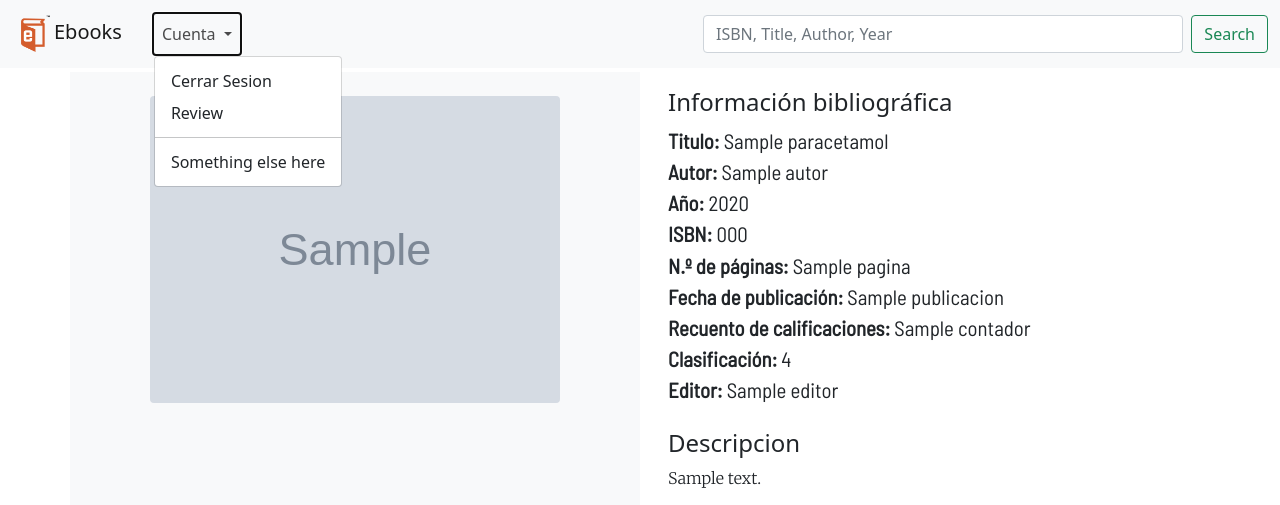
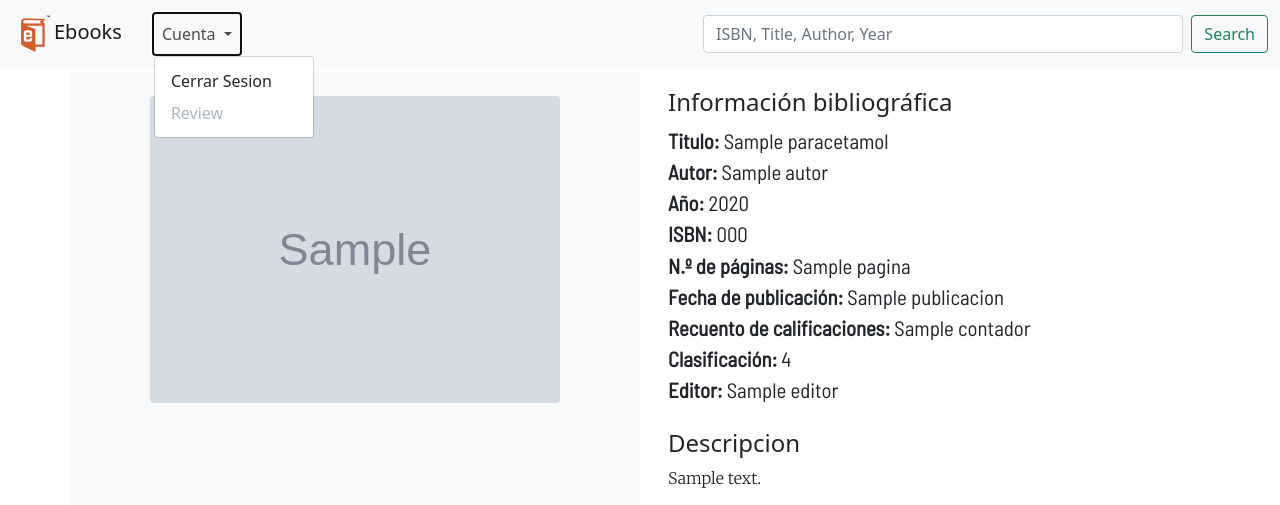
Before and after one commit to ShadowfallES/cs50w-project1, a Flask app: template Templates/books.html in a window 1280 px wide, after a click on "Cuenta". Shown: the top 505 px of the page. Run offline with Flask 2, Linux system fonts and the light colour scheme; the template is opened without the code that fills it: most values are stand-ins (such as "Sample title", 1, 10 or a date in 2020); grey boxes marked "Sample" are stand-in pictures.

Commit message:
Nueva prueba deploy

```diff
--- a/Templates/base/base.html
+++ b/Templates/base/base.html
@@ -30,9 +30,7 @@
                 </a>
                 <ul class="dropdown-menu" aria-labelledby="navbarDropdown">
                   <li><a class="dropdown-item" href="/logout">Cerrar Sesion</a></li>
-                  <li><a class="dropdown-item" href="#">Review</a></li>
-                  <li><hr class="dropdown-divider"></li>
-                  <li><a class="dropdown-item" href="#">Something else here</a></li>
+                  <li><a class="dropdown-item disabled" href="#">Review</a></li>
                 </ul>
               </li>
             </ul>
--- /dev/null
+++ b/runtime.txt
@@ -0,0 +1 @@
+Python 3.9.1
```
Also changed, not shown: 5 other files.
